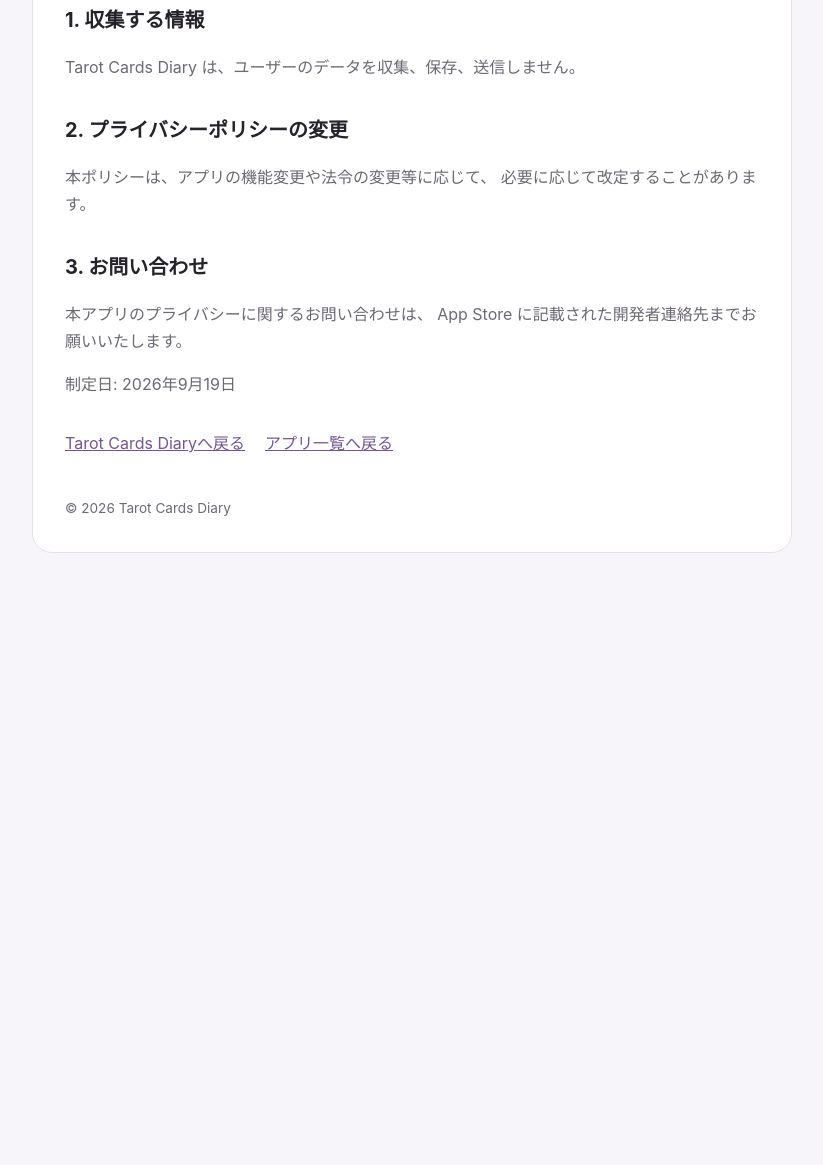
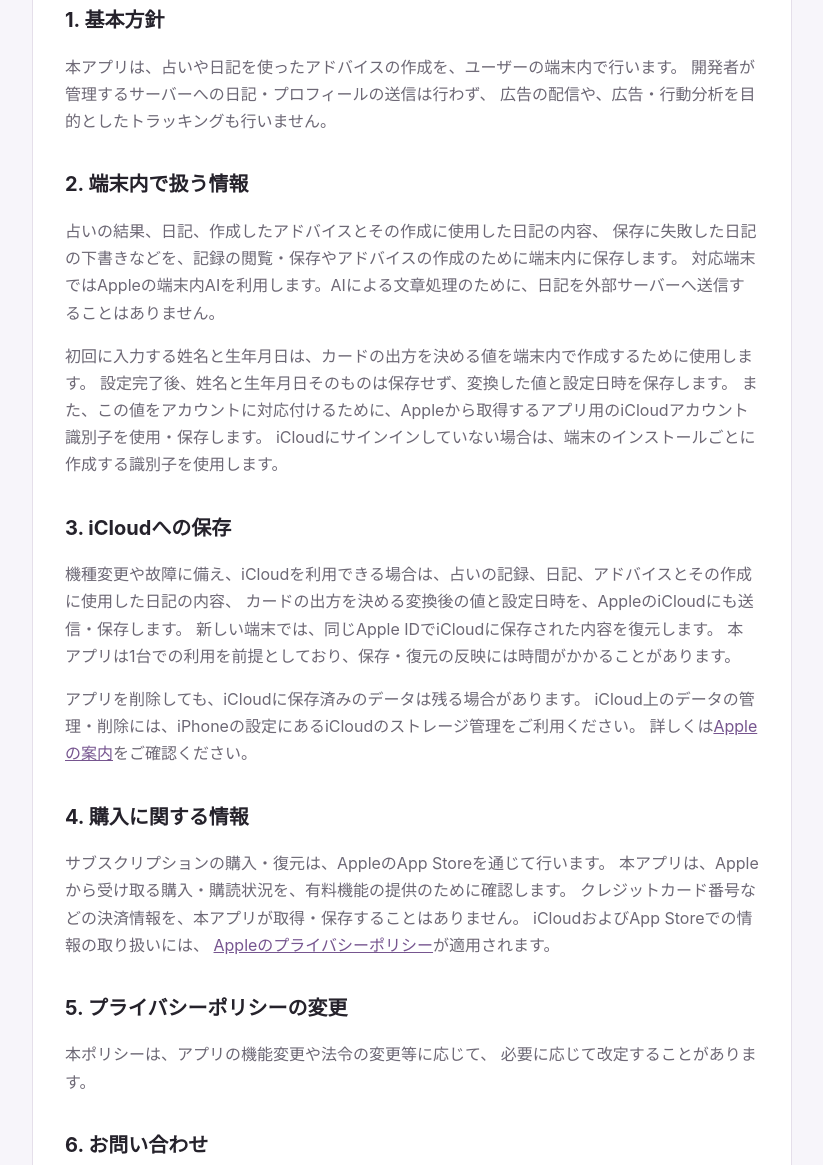
Before and after one commit to akino777/apps-portal, a plain HTML site: page docs/tarot-cards-diary/privacy.html in a window 1280 px wide. Shown: the part 256-1421 px from the top of the page, without its empty margins (228-1051 px from the left). Before the commit the page ends 873 px from the top, so only its background shows below. Drawn offline with Linux system fonts and the light colour scheme.

Commit message:
Update privacy.html

```diff
--- a/docs/tarot-cards-diary/privacy.html
+++ b/docs/tarot-cards-diary/privacy.html
@@ -20,20 +20,62 @@
         ユーザー情報の取り扱いについて、以下のとおり定めます。
       </p>
 
-      <h2>1. 収集する情報</h2>
+      <h2>1. 基本方針</h2>
 
       <p>
-        Tarot Cards Diary は、ユーザーのデータを収集、保存、送信しません。
+        本アプリは、占いや日記を使ったアドバイスの作成を、ユーザーの端末内で行います。
+        開発者が管理するサーバーへの日記・プロフィールの送信は行わず、
+        広告の配信や、広告・行動分析を目的としたトラッキングも行いません。
       </p>
 
-      <h2>2. プライバシーポリシーの変更</h2>
+      <h2>2. 端末内で扱う情報</h2>
+
+      <p>
+        占いの結果、日記、作成したアドバイスとその作成に使用した日記の内容、
+        保存に失敗した日記の下書きなどを、記録の閲覧・保存やアドバイスの作成のために端末内に保存します。
+        対応端末ではAppleの端末内AIを利用します。AIによる文章処理のために、日記を外部サーバーへ送信することはありません。
+      </p>
+
+      <p>
+        初回に入力する姓名と生年月日は、カードの出方を決める値を端末内で作成するために使用します。
+        設定完了後、姓名と生年月日そのものは保存せず、変換した値と設定日時を保存します。
+        また、この値をアカウントに対応付けるために、Appleから取得するアプリ用のiCloudアカウント識別子を使用・保存します。
+        iCloudにサインインしていない場合は、端末のインストールごとに作成する識別子を使用します。
+      </p>
+
+      <h2>3. iCloudへの保存</h2>
+
+      <p>
+        機種変更や故障に備え、iCloudを利用できる場合は、占いの記録、日記、アドバイスとその作成に使用した日記の内容、
+        カードの出方を決める変換後の値と設定日時を、AppleのiCloudにも送信・保存します。
+        新しい端末では、同じApple IDでiCloudに保存された内容を復元します。
+        本アプリは1台での利用を前提としており、保存・復元の反映には時間がかかることがあります。
+      </p>
+
+      <p>
+        アプリを削除しても、iCloudに保存済みのデータは残る場合があります。
+        iCloud上のデータの管理・削除には、iPhoneの設定にあるiCloudのストレージ管理をご利用ください。
+        詳しくは<a href="https://support.apple.com/ja-jp/guide/icloud/mm62d92d6b3e/icloud">Appleの案内</a>をご確認ください。
+      </p>
+
+      <h2>4. 購入に関する情報</h2>
+
+      <p>
+        サブスクリプションの購入・復元は、AppleのApp Storeを通じて行います。
+        本アプリは、Appleから受け取る購入・購読状況を、有料機能の提供のために確認します。
+        クレジットカード番号などの決済情報を、本アプリが取得・保存することはありません。
+        iCloudおよびApp Storeでの情報の取り扱いには、
+        <a href="https://www.apple.com/jp/legal/privacy/">Appleのプライバシーポリシー</a>が適用されます。
+      </p>
+
+      <h2>5. プライバシーポリシーの変更</h2>
 
       <p>
         本ポリシーは、アプリの機能変更や法令の変更等に応じて、
         必要に応じて改定することがあります。
       </p>
 
-      <h2>3. お問い合わせ</h2>
+      <h2>6. お問い合わせ</h2>
 
       <p>
         本アプリのプライバシーに関するお問い合わせは、
@@ -41,7 +83,8 @@
       </p>
 
       <p>
-        制定日: 2026年9月19日
+        制定日: 2026年9月19日<br>
+        最終改定日: 2026年9月21日
       </p>
 
       <nav>
```
